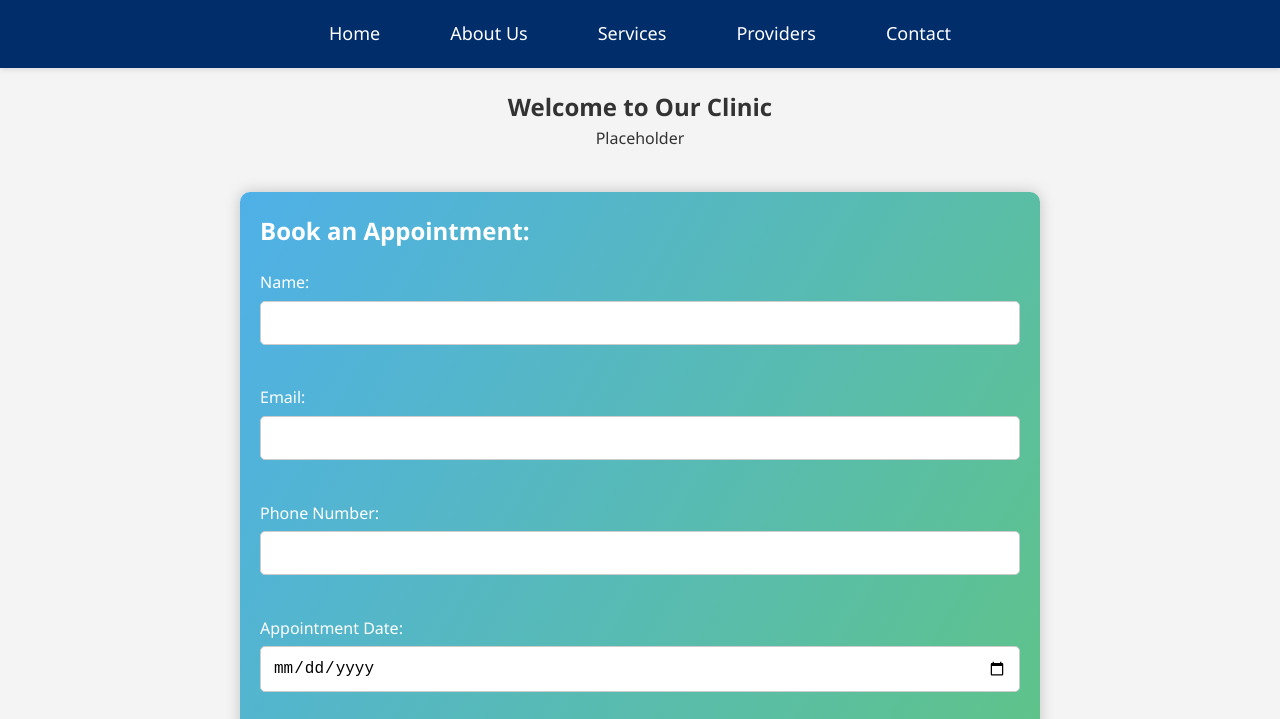
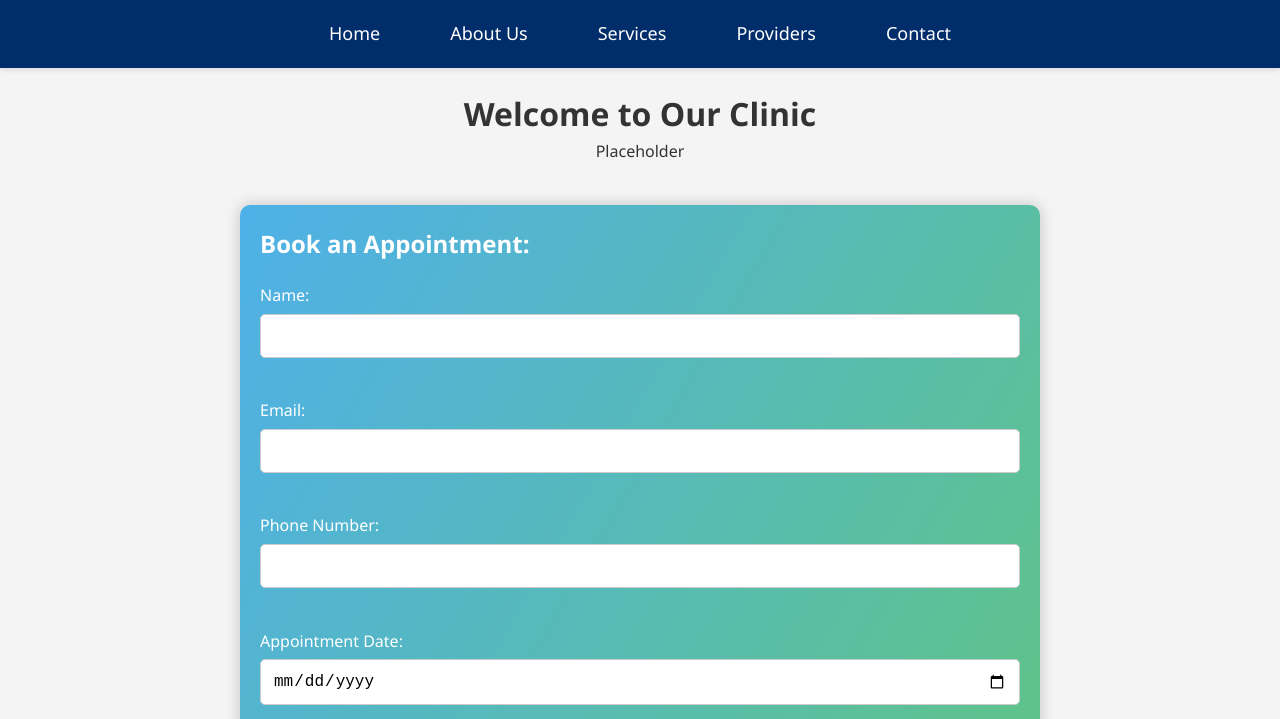
Before and after one commit to bnchrstn/Medical-Clinic-Proj, a plain HTML site: page index.html in a window 1280 px wide. Shown: the part 81-800 px from the top of the page. Drawn offline with Linux system fonts and the light colour scheme; a web font is replaced by a local one.

Commit message:
Update index.html

```diff
--- a/index.html
+++ b/index.html
@@ -55,7 +55,7 @@
     </nav>
 
     <main>
-        <h2>Welcome to Our Clinic</h2>
+        <h1>Welcome to Our Clinic</h1>
         <p>Placeholder</p>
     </main>
 
```
